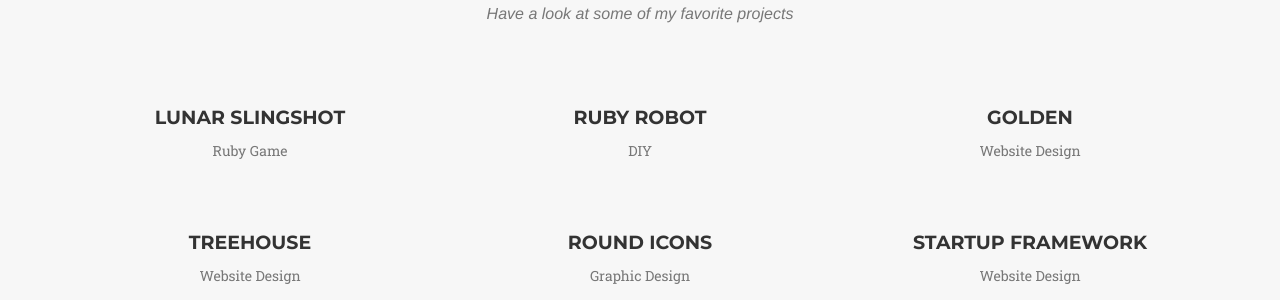
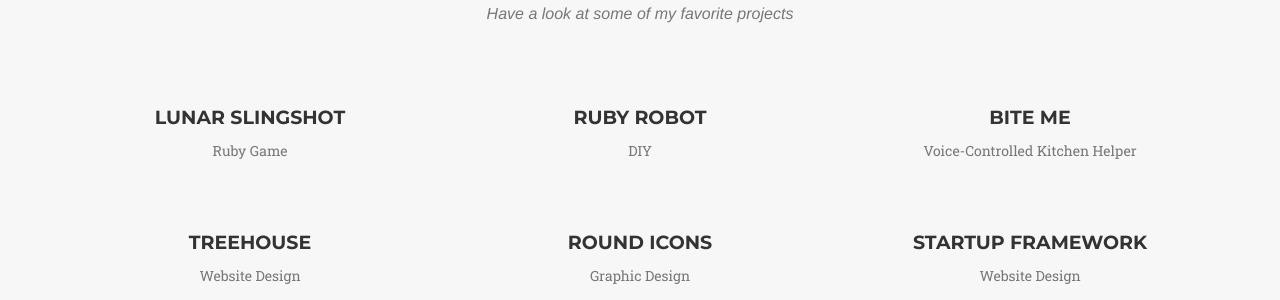
Before and after one commit to iMears/iMears.github.io, a Jekyll site: the page built from _posts/2014-07-16-project-3.markdown, in a window 1280 px wide and 900 px high, scrolled down 2400 px. Shown: the part 154-454 px from the top of the window. Built offline with Jekyll 4.4.1, drawn with Linux system fonts in a browser that asks for light colours; some web fonts are replaced; some of the changed lines change nothing that is shown.

Commit message:
Add bite me to projects

```diff
--- a/_posts/2014-07-16-project-3.markdown
+++ b/_posts/2014-07-16-project-3.markdown
@@ -1,15 +1,15 @@
 ---
-title: Golden
-subtitle: Website Design
+title: Bite Me
+subtitle: Voice-Controlled Kitchen Helper
 layout: default
 modal-id: 3
 date: 2014-07-16
-img: golden.png
-thumbnail: golden-thumbnail.png
+img: bite-me.png
+thumbnail: bite-me-thumbnail.png
 alt: image-alt
 project-date: April 2014
-client: Start Bootstrap
-category: Web Development
-description: Lorem ipsum dolor sit amet, usu cu alterum nominavi lobortis. At duo novum diceret. Tantas apeirian vix et, usu sanctus postulant inciderint ut, populo diceret necessitatibus in vim. Cu eum dicam feugiat noluisse.
+code: https://github.com/iMears/bite-me
+link: https://youtu.be/bGCexMQNw4
+description: A voice-controlled kitchen helper app that makes cooking from a recipe a hands-free experience - For my week-long final project at Dev Bootcamp, I worked with three other students to build an app that allows users to search, organize, and prepare recipes with a Siri-like voice interface called Caesar. We decided to use the opportunity to learn some new technologies along the way, so we took a break from Ruby & Rails and built the app on the MEAN (mongoDB, express, angular.js, Node.js) stack instead. Using Ionic, we build iOS and Android versions of the app, as well as the web app.
 
 ---
```
Also changed, not shown: img/portfolio/bite-me-thumbnail.png (added), img/portfolio/bite-me.png (added).
